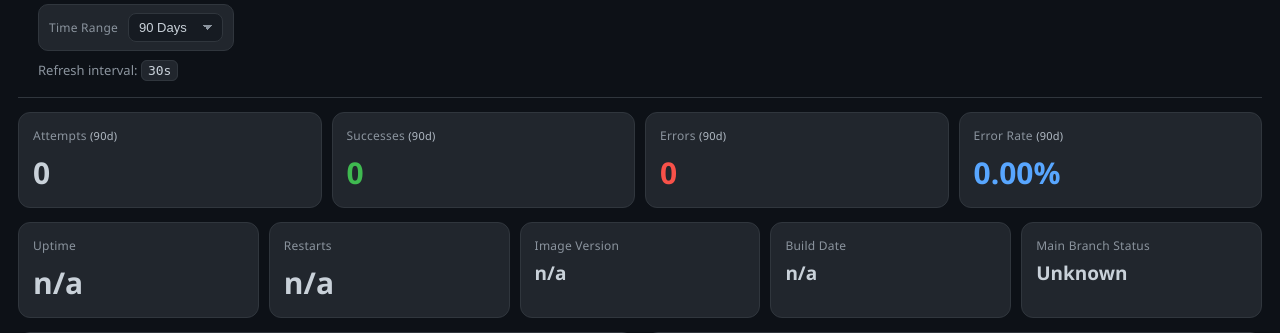
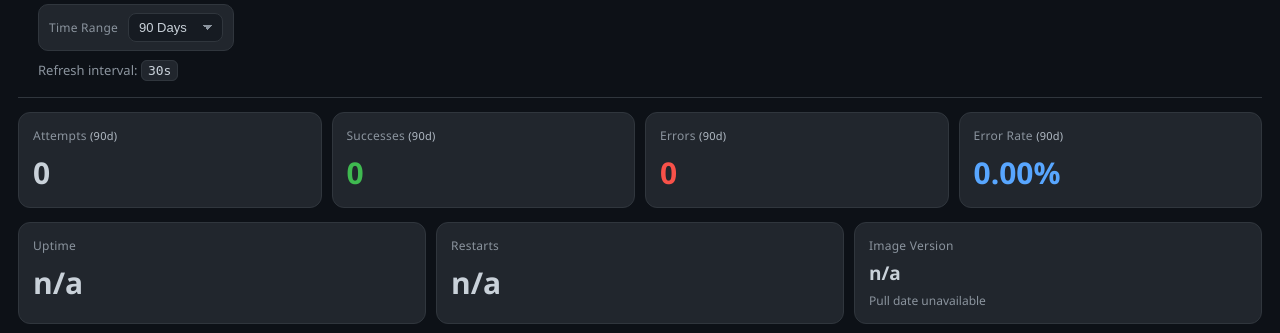
Before and after one commit to SleepyPandas/Discord-LaTeX-Bot, a Python web app: template monitoring/dashboard/templates/index.html in a window 1280 px wide. Shown: the part 150-483 px from the top of the page. Run offline with Jinja, Linux system fonts and the light colour scheme; the template is opened without the code that fills it, so the values that code supplies are empty.

Commit message:
feat: add GitHub release fetching and update dashboard UI for version display

```diff
--- a/monitoring/dashboard/static/style.css
+++ b/monitoring/dashboard/static/style.css
@@ -152,11 +152,11 @@ h1 {
 }
 
 .runtime-grid {
-  grid-template-columns: repeat(5, minmax(0, 1fr));
+  grid-template-columns: repeat(3, minmax(0, 1fr));
 }
 
 .cards-grid.runtime-grid {
-  grid-template-columns: repeat(5, minmax(0, 1fr));
+  grid-template-columns: repeat(3, minmax(0, 1fr));
 }
 
 .runtime-grid .metric {
@@ -194,6 +194,12 @@ h1 {
 .runtime-value {
   font-size: clamp(15px, 1.9vw, 19px);
   line-height: 1.25;
+}
+
+.runtime-meta {
+  margin: 6px 0 0;
+  color: var(--muted);
+  font-size: 12px;
 }
 
 .grid {
--- a/monitoring/dashboard/templates/index.html
+++ b/monitoring/dashboard/templates/index.html
@@ -55,14 +55,7 @@
       <article class="metric card">
         <p class="label">Image Version</p>
         <p class="value runtime-value" id="runtime-version">n/a</p>
-      </article>
-      <article class="metric card">
-        <p class="label">Build Date</p>
-        <p class="value runtime-value" id="runtime-build-date">n/a</p>
-      </article>
-      <article class="metric card">
-        <p class="label">Main Branch Status</p>
-        <p class="value runtime-value" id="runtime-update-status">n/a</p>
+        <p class="runtime-meta" id="runtime-version-meta">Pull date unavailable</p>
       </article>
     </section>
 
@@ -163,8 +156,7 @@
     const runtimeUptimeEl = document.getElementById("runtime-uptime");
     const runtimeRestartsEl = document.getElementById("runtime-restarts");
     const runtimeVersionEl = document.getElementById("runtime-version");
-    const runtimeBuildDateEl = document.getElementById("runtime-build-date");
-    const runtimeUpdateStatusEl = document.getElementById("runtime-update-status");
+    const runtimeVersionMetaEl = document.getElementById("runtime-version-meta");
     const eventsBodyEl = document.getElementById("events-body");
     const overviewCanvas = document.getElementById("overview-chart");
     const errorsCanvas = document.getElementById("errors-chart");
@@ -321,6 +313,19 @@
       return `${year} ${month} ${day} - ${hour}:${minute}:${second}`;
     }
 
+    function formatPulledDate(value) {
+      if (!value) return "Pull date unavailable";
+      const parsed = new Date(value);
+      if (Number.isNaN(parsed.getTime())) return "Pull date unavailable";
+      return `Pulled: ${parsed.toLocaleString([], {
+        year: "numeric",
+        month: "short",
+        day: "2-digit",
+        hour: "2-digit",
+        minute: "2-digit",
+      })}`;
+    }
+
     function upsertLineChart(currentChart, canvasEl, labels, datasets) {
       if (!currentChart) {
         return new Chart(canvasEl, {
@@ -467,23 +472,6 @@
       `).join("");
     }
 
-    function shortSha(value) {
-      const raw = text(value);
-      if (raw === "n/a") return raw;
-      return raw.length > 12 ? raw.slice(0, 12) : raw;
-    }
-
-    function renderUpdateStatus(status, mainSha) {
-      const normalized = String(status || "").toLowerCase();
-      if (normalized === "up_to_date") {
-        return `Up to date (${escapeHtml(shortSha(mainSha))})`;
-      }
-      if (normalized === "update_available") {
-        return `Update available (${escapeHtml(shortSha(mainSha))})`;
-      }
-      return "Unknown";
-    }
-
     async function loadSummary(windowKey) {
       const resp = await fetch(`/api/summary?range=${encodeURIComponent(windowKey)}`, { cache: "no-store" });
       if (!resp.ok) throw new Error("summary request failed");
@@ -530,17 +518,15 @@
     function applyRuntime(data) {
       runtimeUptimeEl.textContent = text(data.uptime_human);
       runtimeRestartsEl.textContent = asNumber(data.restart_count);
-      runtimeVersionEl.textContent = `${text(data.app_version)} (${escapeHtml(shortSha(data.git_sha))})`;
-      runtimeBuildDateEl.textContent = text(data.build_date);
-      runtimeUpdateStatusEl.textContent = renderUpdateStatus(data.update_status, data.main_sha);
+      runtimeVersionEl.textContent = text(data.app_version);
+      runtimeVersionMetaEl.textContent = formatPulledDate(data.image_pulled_at);
     }
 
     function markRuntimeUnavailable() {
       runtimeUptimeEl.textContent = "n/a";
       runtimeRestartsEl.textContent = "n/a";
       runtimeVersionEl.textContent = "n/a";
-      runtimeBuildDateEl.textContent = "n/a";
-      runtimeUpdateStatusEl.textContent = "Unknown";
+      runtimeVersionMetaEl.textContent = "Pull date unavailable";
     }
 
     async function refresh() {
```
Also changed, not shown: monitoring/dashboard/app.py (+68 -14 lines).
